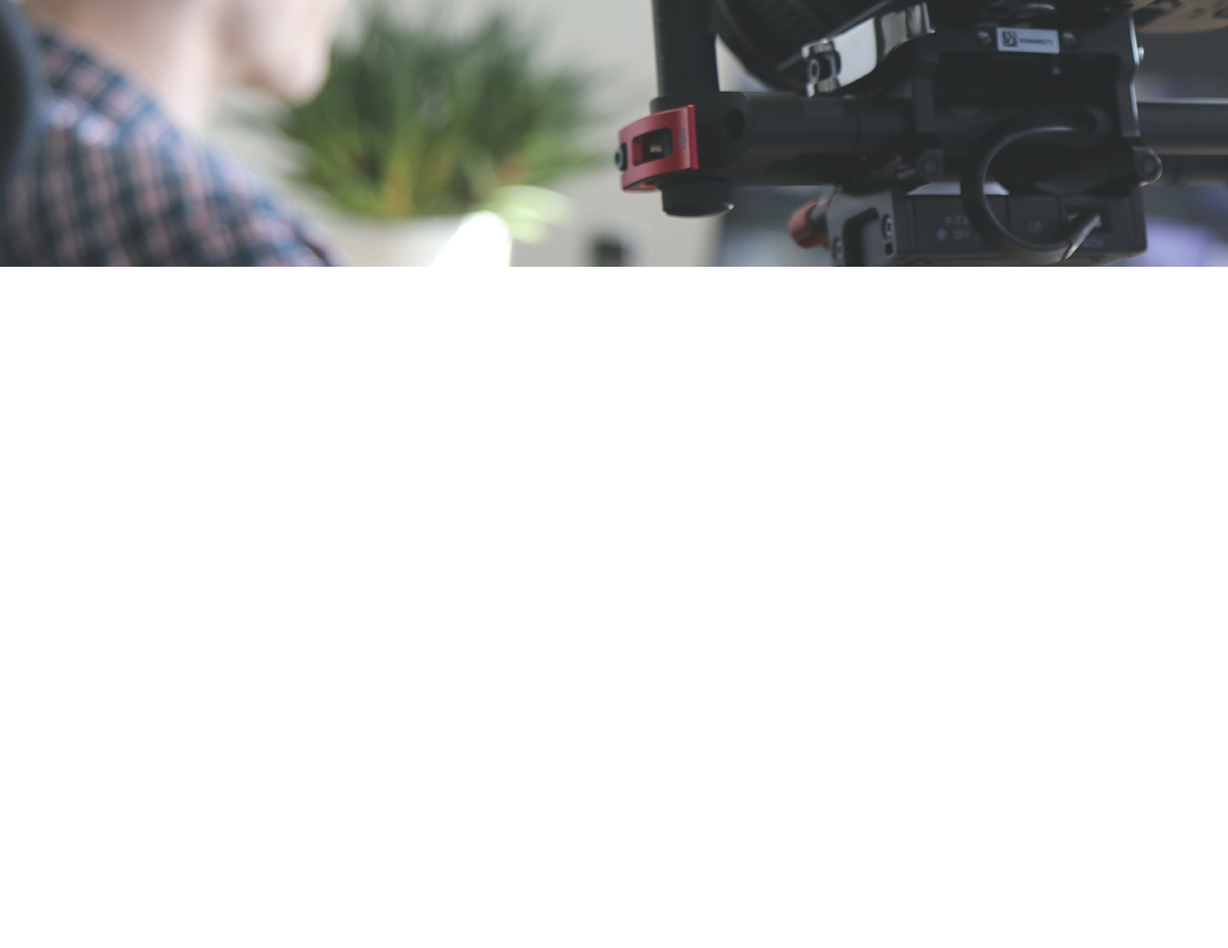
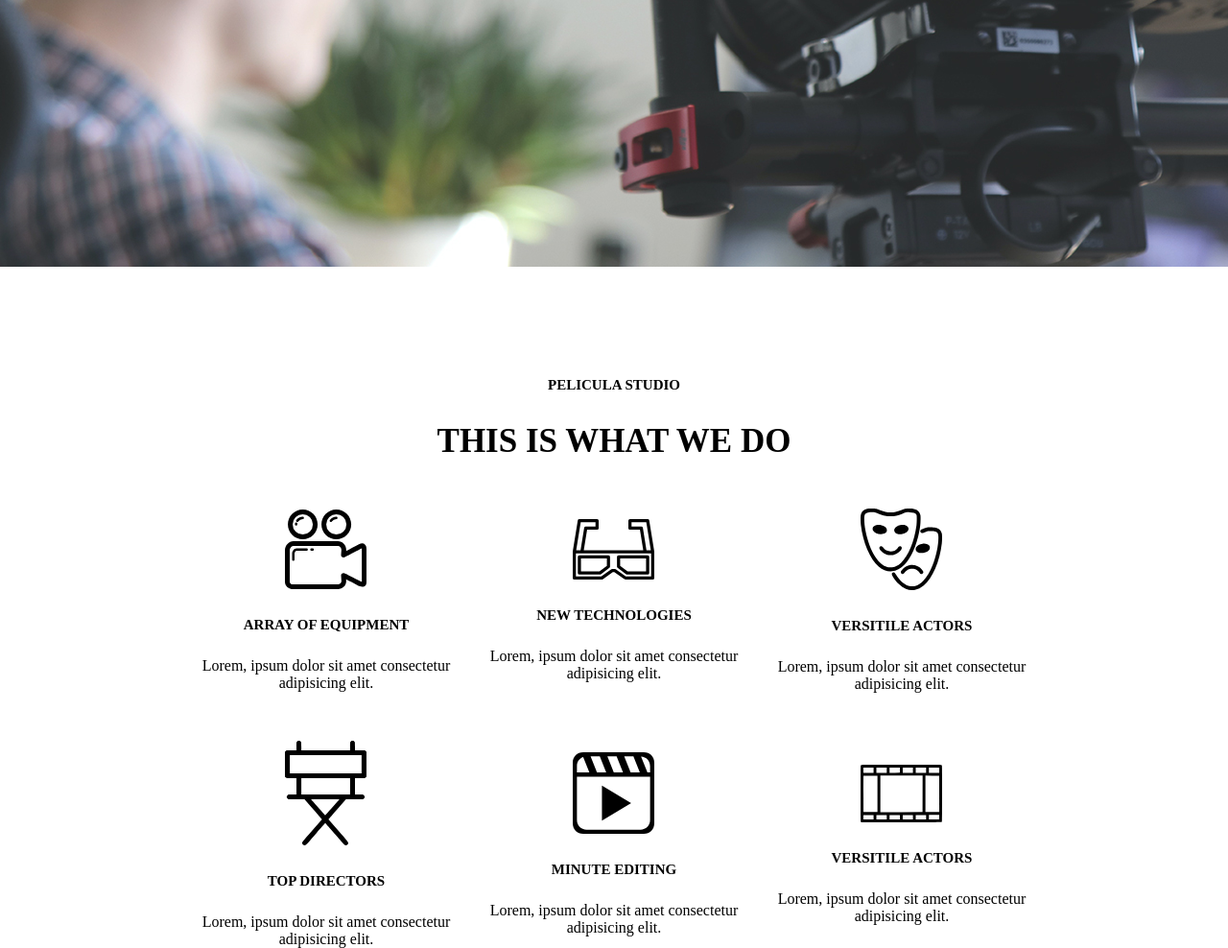
Before and after one commit to Morella92/Cinemato_html_css, a plain HTML site: page index.html in a window 1280 px wide. Shown: the part 612-1600 px from the top of the page at 96% size. Before the commit the page ends 890 px from the top, so only its background shows below. Drawn offline with Linux system fonts and the light colour scheme.

Commit message:
pelicula section

```diff
--- a/css/app.css
+++ b/css/app.css
@@ -107,3 +107,37 @@ button{
     right: 25px;
     top: 50%;
 }
+/*PELICULA SECTION*/
+.pelicula_titles{
+    padding-top: 115px;
+    text-transform: uppercase;
+    font-weight: bold;
+    text-align: center;
+}
+.pelicula_small_title{
+    font-size: 15px;
+    margin-bottom: 30px;
+}
+.pelicula_big_title{
+    font-size: 35px;
+    margin-bottom: 50px;
+}
+.row_pelicula{
+    flex-wrap: wrap;
+    text-align: center;
+    align-items: center;
+    row-gap: 50px;
+}
+.col-3{
+    flex-basis: calc(100% / 3);
+}
+.pelicula_img{
+    width: 85px;
+    margin-bottom: 25px;
+}
+.col_title{
+    font-size: 15px;
+    font-weight: bold;
+    text-transform: uppercase;
+    margin-bottom: 25px;
+}
--- a/index.html
+++ b/index.html
@@ -60,6 +60,58 @@
                 </div>
             </div>
         </section>
+        <section class="pelicula">
+            <div class="small-container">
+                <div class="pelicula_titles">
+                    <h4 class="pelicula_small_title">Pelicula studio</h4>
+                    <h1 class="pelicula_big_title">This is what we do</h1>
+                </div>
+                <div class="row row_pelicula">
+                    <div class="col-3">
+                        <img class="pelicula_img" src="./img/array-of-equipment.svg" alt="">
+                        <h4 class="col_title">Array of equipment</h4>
+                        <p>
+                            Lorem, ipsum dolor sit amet consectetur adipisicing elit.
+                        </p>
+                    </div>
+                    <div class="col-3">
+                        <img class="pelicula_img" src="./img/new-technologies.svg" alt="">
+                        <h4 class="col_title">New technologies</h4>
+                        <p>
+                            Lorem, ipsum dolor sit amet consectetur adipisicing elit.
+                        </p>
+                    </div>
+                    <div class="col-3">
+                        <img class="pelicula_img" src="./img/versitile-actors.svg" alt="">
+                        <h4 class="col_title">Versitile actors</h4>
+                        <p>
+                            Lorem, ipsum dolor sit amet consectetur adipisicing elit.
+                        </p>
+                    </div>
+                    <div class="col-3">
+                        <img class="pelicula_img" src="./img/top-directors.svg" alt="">
+                        <h4 class="col_title">Top directors</h4>
+                        <p>
+                            Lorem, ipsum dolor sit amet consectetur adipisicing elit.
+                        </p>
+                    </div>
+                    <div class="col-3">
+                        <img class="pelicula_img" src="./img/minute-editing.svg" alt="">
+                        <h4 class="col_title">Minute editing</h4>
+                        <p>
+                            Lorem, ipsum dolor sit amet consectetur adipisicing elit.
+                        </p>
+                    </div>
+                    <div class="col-3">
+                        <img class="pelicula_img" src="./img/pellicola.svg" alt="">
+                        <h4 class="col_title">Versitile actors</h4>
+                        <p>
+                            Lorem, ipsum dolor sit amet consectetur adipisicing elit.
+                        </p>
+                    </div>
+                </div>
+            </div>
+        </section>
     </main>
     <footer>
 
```
